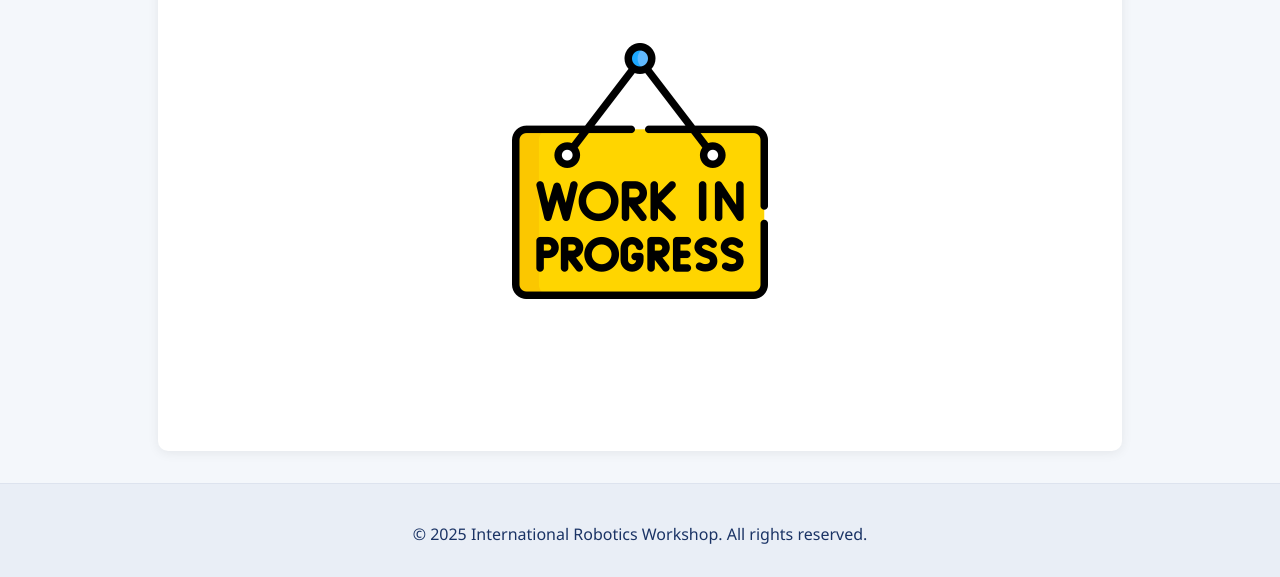
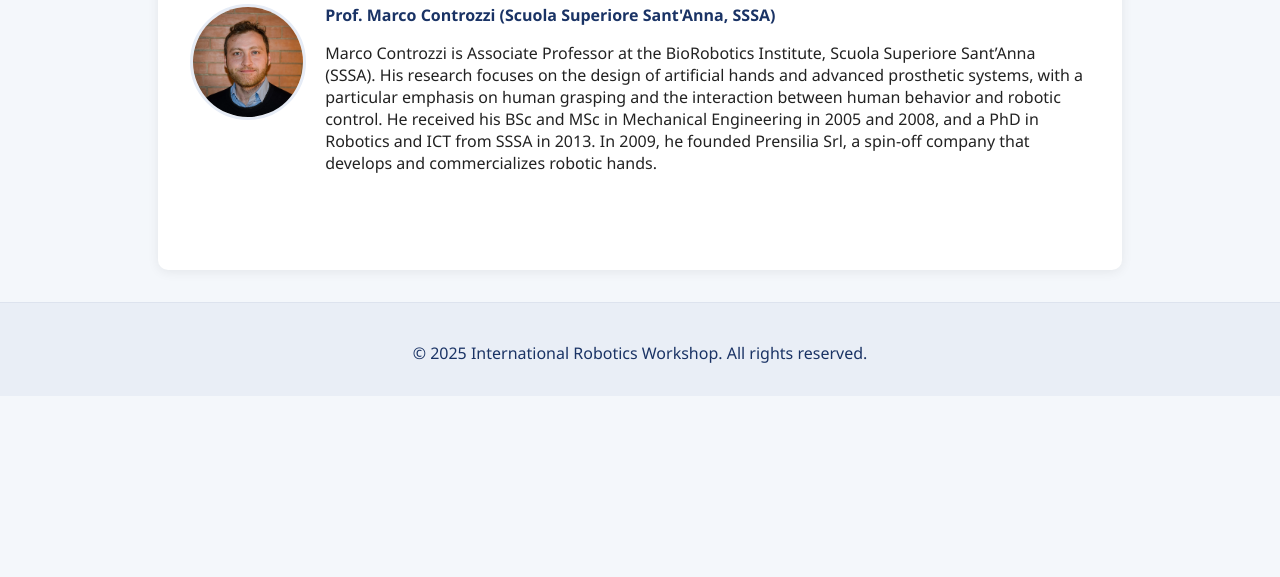
Before and after one commit to IRIM3D2025-Workshop/Prosthetics, a plain HTML site: page speakers.html in a window 1280 px wide. Shown: the part 263-840 px from the top of the page. After the commit the page ends 800 px from the top, so only its background shows below. Drawn offline with Linux system fonts and the light colour scheme.

Commit message:
Aggiunta biosketch

```diff
--- a/speakers.html
+++ b/speakers.html
@@ -26,10 +26,19 @@
         </nav>
     </header>
     <main>
-    <div style="display: flex; justify-content: center; align-items: center; min-height: 60vh;">
-        <img src="img/Work.png" alt="Work" style="max-width: 100%; height: auto;">
-    </div>
-</main>
+        <section>
+            <h2>Speakers</h2>
+            <div class="speakers-list">
+                <div class="speaker-card">
+                    <img class="speaker-photo" src="img/Marco_Controzzi.png" alt="Prof. Marco Controzzi">
+                    <div class="speaker-info">
+                        <div class="speaker-name">Prof. Marco Controzzi (Scuola Superiore Sant'Anna, SSSA)</div>
+                        <p>Marco Controzzi is Associate Professor at the BioRobotics Institute, Scuola Superiore Sant’Anna (SSSA). His research focuses on the design of artificial hands and advanced prosthetic systems, with a particular emphasis on human grasping and the interaction between human behavior and robotic control. He received his BSc and MSc in Mechanical Engineering in 2005 and 2008, and a PhD in Robotics and ICT from SSSA in 2013. In 2009, he founded Prensilia Srl, a spin-off company that develops and commercializes robotic hands.</p>
+                    </div>
+                </div>
+            </div>
+        </section>
+    </main>
     <footer>
         <p>&copy; 2025 International Robotics Workshop. All rights reserved.</p>
     </footer>
--- a/style.css
+++ b/style.css
@@ -161,3 +161,45 @@ h1 {
 .logo-img:hover {
     transform: scale(1.04);
 }
+
+/* Speakers */
+.speakers-list {
+    display: flex;
+    flex-direction: column;
+    gap: 1.6rem;
+}
+
+.speaker-card {
+    display: flex;
+    align-items: flex-start;
+    gap: 1.2rem;
+}
+
+.speaker-photo {
+    width: 110px;
+    height: 110px;
+    border-radius: 50%;
+    object-fit: cover;
+    flex: 0 0 auto;
+    border: 3px solid #e6ecf6;
+}
+
+.speaker-info {
+    flex: 1 1 auto;
+}
+
+.speaker-name {
+    font-weight: 700;
+    color: #1a3365;
+    margin-bottom: 0.35rem;
+}
+
+@media (max-width: 700px) {
+    .speaker-card {
+        align-items: center;
+    }
+    .speaker-photo {
+        width: 90px;
+        height: 90px;
+    }
+}
```
Also changed, not shown: authors.html (+1 -1 lines).
